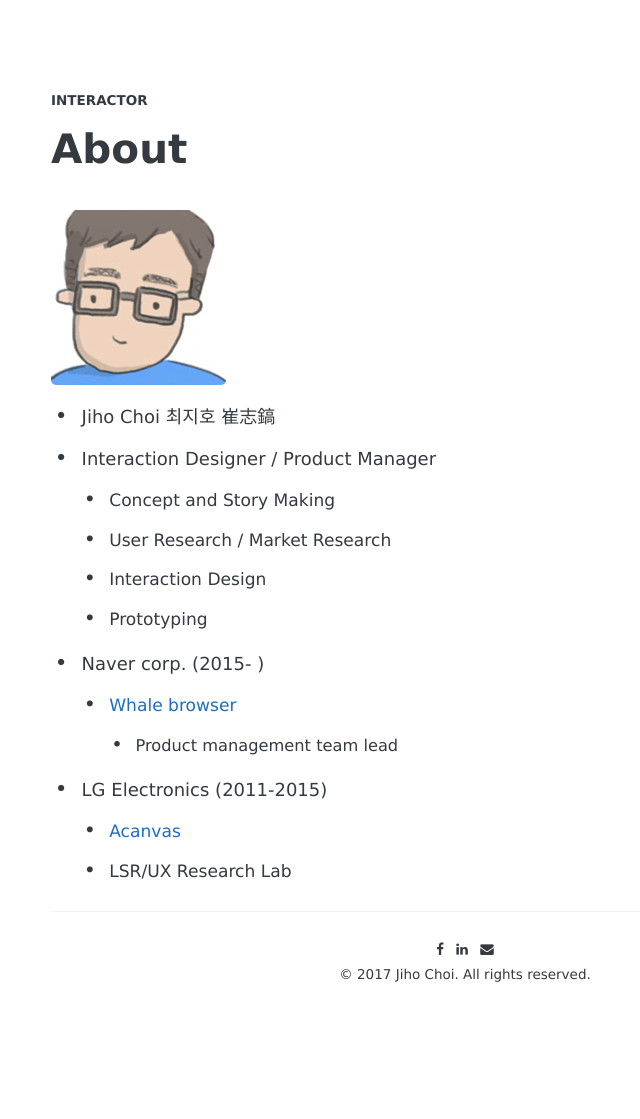
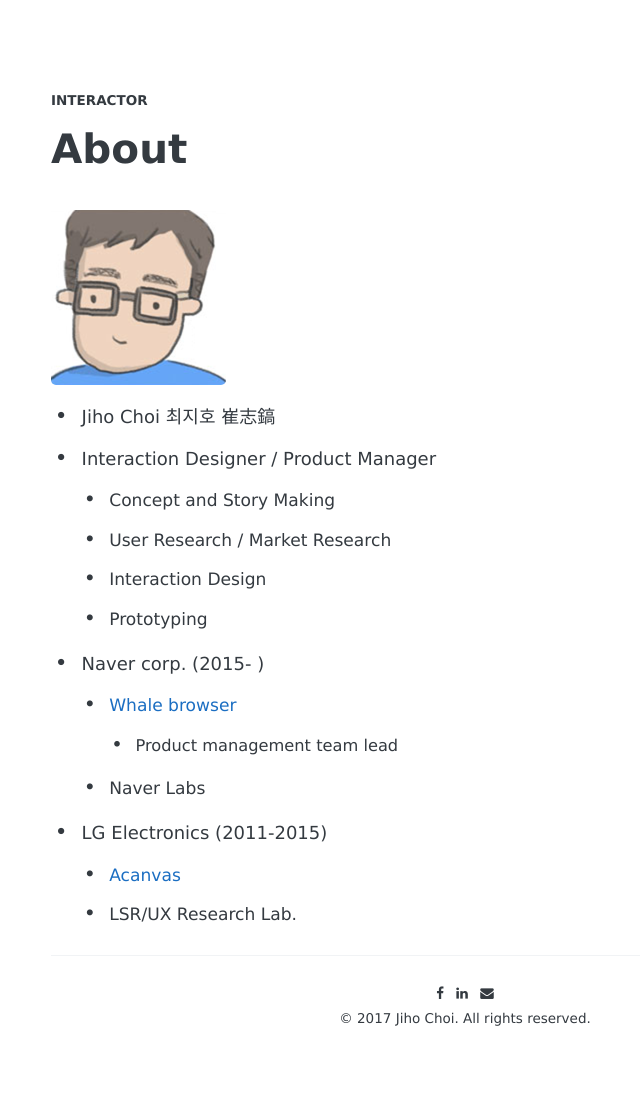
Before and after one commit to interactor/interactor.github.io, a Jekyll site: the page built from about.md, in a window 1280 px wide. Shown: the whole page, without its empty margins (175-815 px from the left). Built offline with Jekyll 4.4.1, drawn with Linux system fonts in a browser that asks for light colours; some web fonts are replaced; before the commit the page ends 1076 px from its top, so only the background shows below that.

Commit message:
Modify about page

```diff
--- a/about.md
+++ b/about.md
@@ -13,6 +13,7 @@ permalink: /about/
 - Naver corp. (2015- )
   - [Whale browser](http://whale.naver.com)
     - Product management team lead
+  - Naver Labs
 - LG Electronics (2011-2015)
   - [Acanvas](http://www.acanvas.com/)
-  - LSR/UX Research Lab
+  - LSR/UX Research Lab.
```
